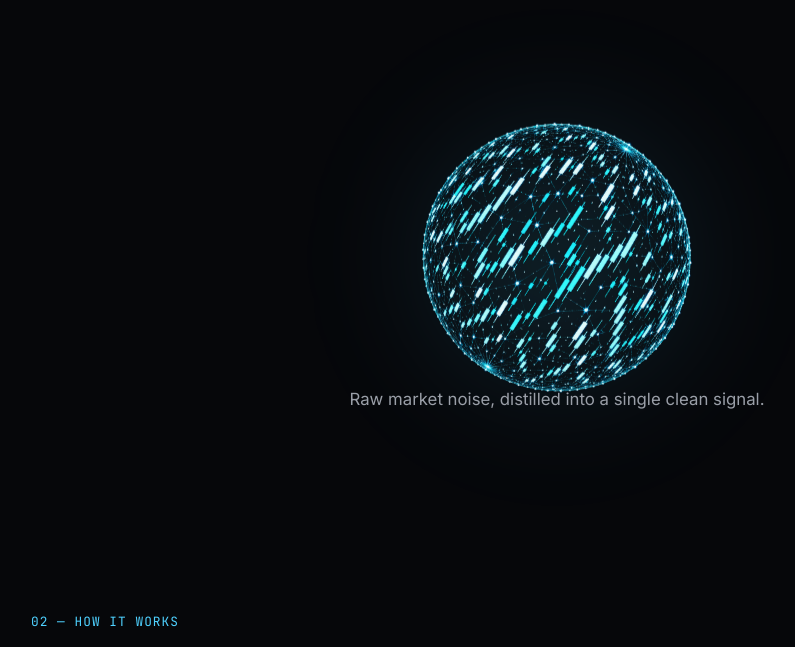
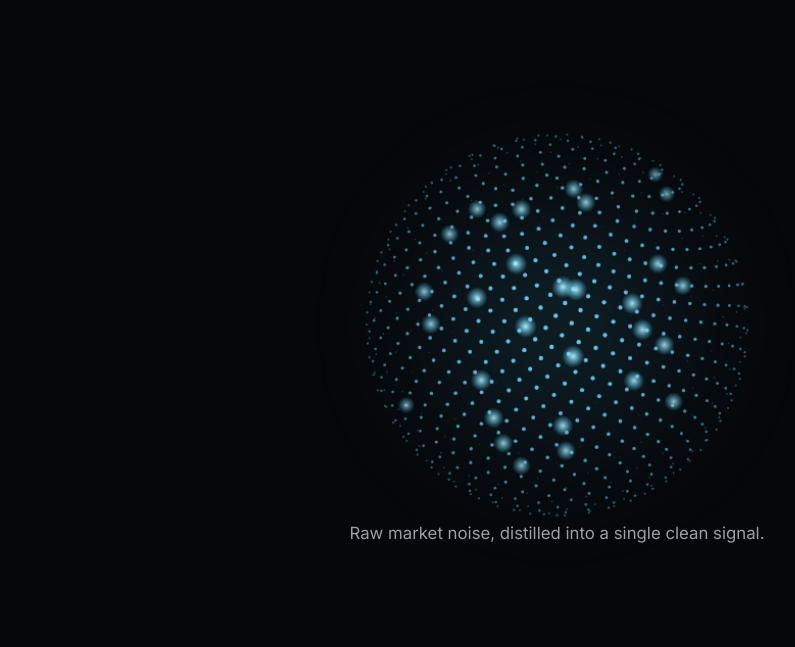
Before and after one commit to Arnav-Kohli/nse-bse-stock-screener, a website: page docs/index.html in a window 1280 px wide. Shown: the part 1395-2042 px from the top of the page, without its empty margins (83-878 px from the left). Drawn offline with Linux system fonts and the light colour scheme; animation ran at ten frames a second.

Commit message:
Replace globe image with real-time 3D canvas globe
The rotating globe PNG read as a spinning flat photo and pixelated when
scaled. Replace it with a dependency-free canvas engine that draws a
genuine 3D sphere of glowing data points every frame at device
resolution: crisp at any size, truly 3D (depth-sorted, perspective),
self-running regardless of scroll, and leaning toward the cursor.
Removes the globe.png asset and the flat spin keyframe.

Co-authored-by: Cursor <cursoragent@cursor.com>

```diff
--- a/docs/app.js
+++ b/docs/app.js
@@ -67,7 +67,7 @@ function updateHeroParallax() {
    the viewport (scroll depth) and leans slightly toward the cursor (mouse
    depth). The looping float/spin motion is pure CSS on the inner
    .float-object, so this outer transform never fights it. */
-const floatFigures = Array.from(document.querySelectorAll(".float-figure[data-parallax]")).map(
+const floatFigures = Array.from(document.querySelectorAll("[data-parallax]")).map(
   (el) => ({ el, factor: parseFloat(el.dataset.parallax) || 0 })
 );
 let normMouseX = 0;
@@ -101,6 +101,152 @@ function onScroll() {
 window.addEventListener("scroll", onScroll, { passive: true });
 window.addEventListener("resize", onScroll, { passive: true });
 onScroll();
+
+/* ---------------- Live 3D globe (canvas, no image, no dependency) ----------------
+   A real rotating sphere of glowing data points, drawn every frame at the
+   device's true resolution. It never pixelates when scaled, rotates as a
+   genuine 3D object (not a spinning flat image), keeps animating on its own
+   regardless of scroll, and leans toward the cursor. */
+class Globe3D {
+  constructor(canvas) {
+    this.canvas = canvas;
+    this.ctx = canvas.getContext("2d");
+    this.dpr = Math.min(window.devicePixelRatio || 1, 2);
+    this.points = this.buildFibonacciSphere(760);
+    this.bars = this.buildBars(46);
+    this.angleY = 0;
+    this.angleX = -0.35;
+    this.tiltX = 0;
+    this.tiltY = 0;
+    this.running = true;
+
+    this.resize = this.resize.bind(this);
+    this.frame = this.frame.bind(this);
+    window.addEventListener("resize", this.resize);
+    this.resize();
+    requestAnimationFrame(this.frame);
+
+    // Pause when off-screen to save battery.
+    const io = new IntersectionObserver(
+      (entries) => entries.forEach((e) => { this.running = e.isIntersecting; }),
+      { threshold: 0 }
+    );
+    io.observe(canvas);
+  }
+
+  buildFibonacciSphere(n) {
+    const pts = [];
+    const golden = Math.PI * (3 - Math.sqrt(5));
+    for (let i = 0; i < n; i++) {
+      const y = 1 - (i / (n - 1)) * 2;
+      const r = Math.sqrt(1 - y * y);
+      const theta = golden * i;
+      pts.push({ x: Math.cos(theta) * r, y, z: Math.sin(theta) * r });
+    }
+    return pts;
+  }
+
+  // A few points that get a brighter "data node" treatment.
+  buildBars(n) {
+    const bars = [];
+    for (let i = 0; i < n; i++) {
+      const u = Math.random();
+      const v = Math.random();
+      const theta = 2 * Math.PI * u;
+      const phi = Math.acos(2 * v - 1);
+      bars.push({
+        x: Math.sin(phi) * Math.cos(theta),
+        y: Math.cos(phi),
+        z: Math.sin(phi) * Math.sin(theta),
+        h: 0.12 + Math.random() * 0.22,
+      });
+    }
+    return bars;
+  }
+
+  resize() {
+    const rect = this.canvas.getBoundingClientRect();
+    this.dpr = Math.min(window.devicePixelRatio || 1, 2);
+    this.canvas.width = Math.max(1, Math.round(rect.width * this.dpr));
+    this.canvas.height = Math.max(1, Math.round(rect.height * this.dpr));
+    this.cx = this.canvas.width / 2;
+    this.cy = this.canvas.height / 2;
+    this.radius = Math.min(this.canvas.width, this.canvas.height) * 0.4;
+  }
+
+  rotate(p, ay, ax) {
+    // rotate around Y
+    let x = p.x * Math.cos(ay) - p.z * Math.sin(ay);
+    let z = p.x * Math.sin(ay) + p.z * Math.cos(ay);
+    let y = p.y;
+    // rotate around X
+    const y2 = y * Math.cos(ax) - z * Math.sin(ax);
+    const z2 = y * Math.sin(ax) + z * Math.cos(ax);
+    return { x, y: y2, z: z2 };
+  }
+
+  frame() {
+    if (!this.running) {
+      requestAnimationFrame(this.frame);
+      return;
+    }
+    const speed = reduceMotion ? 0.0015 : 0.004;
+    this.angleY += speed;
+
+    // ease tilt toward mouse
+    const targetTiltY = normMouseX * 0.5;
+    const targetTiltX = -0.35 + normMouseY * 0.3;
+    this.tiltY += (targetTiltY - this.tiltY) * 0.05;
+    this.tiltX += (targetTiltX - this.tiltX) * 0.05;
+
+    const ctx = this.ctx;
+    ctx.clearRect(0, 0, this.canvas.width, this.canvas.height);
+
+    const fov = 2.6;
+    const project = (r) => {
+      const scale = fov / (fov + r.z);
+      return {
+        px: this.cx + r.x * this.radius * scale + this.tiltY * this.radius * 0.15,
+        py: this.cy + r.y * this.radius * scale,
+        scale,
+        depth: (r.z + 1) / 2,
+      };
+    };
+
+    // points
+    for (const p of this.points) {
+      const r = this.rotate(p, this.angleY, this.tiltX);
+      const pr = project(r);
+      const alpha = 0.15 + pr.depth * 0.75;
+      const size = (0.6 + pr.depth * 1.6) * this.dpr;
+      ctx.beginPath();
+      ctx.fillStyle = `rgba(120, 220, 255, ${alpha.toFixed(3)})`;
+      ctx.arc(pr.px, pr.py, size, 0, Math.PI * 2);
+      ctx.fill();
+    }
+
+    // brighter data nodes with a short radial "bar" glow
+    for (const b of this.bars) {
+      const r = this.rotate(b, this.angleY, this.tiltX);
+      const pr = project(r);
+      if (r.z < -0.1) continue; // only front-facing
+      const alpha = 0.3 + pr.depth * 0.7;
+      const size = (1.6 + pr.depth * 2.2) * this.dpr;
+      const grad = ctx.createRadialGradient(pr.px, pr.py, 0, pr.px, pr.py, size * 3);
+      grad.addColorStop(0, `rgba(180, 240, 255, ${alpha.toFixed(3)})`);
+      grad.addColorStop(1, "rgba(79, 209, 255, 0)");
+      ctx.fillStyle = grad;
+      ctx.beginPath();
+      ctx.arc(pr.px, pr.py, size * 3, 0, Math.PI * 2);
+      ctx.fill();
+    }
+
+    requestAnimationFrame(this.frame);
+  }
+}
+
+const globeCanvas = document.getElementById("globeCanvas");
+if (globeCanvas) new Globe3D(globeCanvas);
 
 /* ---------------- Stat count-up / scramble ---------------- */
 function animateCount(el, finalText, duration = 1100) {
--- a/docs/index.html
+++ b/docs/index.html
@@ -85,9 +85,9 @@
 </section>
 
 <section class="section showcase-section">
-  <div class="float-figure float-figure-center reveal" data-parallax="0.12">
+  <div class="globe-stage reveal" data-parallax="0.12">
     <div class="object-glow object-glow-cyan"></div>
-    <img src="assets/objects/globe.png" alt="Rotating data sphere" class="float-object float-spin" id="globeObject" loading="lazy" />
+    <canvas class="globe-canvas" id="globeCanvas" aria-hidden="true"></canvas>
   </div>
   <p class="showcase-caption reveal">Raw market noise, distilled into a single clean signal.</p>
 </section>
--- a/docs/styles.css
+++ b/docs/styles.css
@@ -393,19 +393,29 @@ body {
 .object-glow-cyan { background: radial-gradient(circle, rgba(79, 209, 255, 0.35), transparent 65%); }
 .object-glow-green { background: radial-gradient(circle, rgba(52, 211, 153, 0.28), transparent 65%); }
 
-/* Showcase (centered globe) */
+/* Showcase (live 3D globe) */
 .showcase-section {
   text-align: center;
   padding-top: 60px;
   padding-bottom: 60px;
 }
 
-.float-figure-center {
+.globe-stage {
+  position: relative;
+  width: 100%;
+  max-width: 440px;
+  aspect-ratio: 1;
   margin: 0 auto;
-  max-width: 460px;
+  will-change: transform;
 }
 
-.float-figure-center .float-object { max-width: 460px; }
+.globe-canvas {
+  position: relative;
+  z-index: 1;
+  display: block;
+  width: 100%;
+  height: 100%;
+}
 
 .showcase-caption {
   margin: 32px auto 0;
@@ -425,15 +435,8 @@ body {
   50% { transform: translateY(-14px); }
 }
 
-@keyframes spinBreathe {
-  0%   { transform: rotate(0deg) scale(1); }
-  50%  { transform: rotate(180deg) scale(1.03); }
-  100% { transform: rotate(360deg) scale(1); }
-}
-
 .float-drift { animation: floatDrift 7s ease-in-out infinite; }
 .float-drift-slow { animation: floatDriftSlow 8s ease-in-out infinite; }
-.float-spin { animation: spinBreathe 70s linear infinite; }
 
 /* ---------- Cards ---------- */
 .card-grid {
@@ -576,7 +579,7 @@ body {
     filter: none !important;
     transition: none !important;
   }
-  .float-drift, .float-drift-slow, .float-spin {
+  .float-drift, .float-drift-slow {
     animation: none !important;
   }
 }
```
Also changed, not shown: docs/assets/objects/globe.png (deleted).
